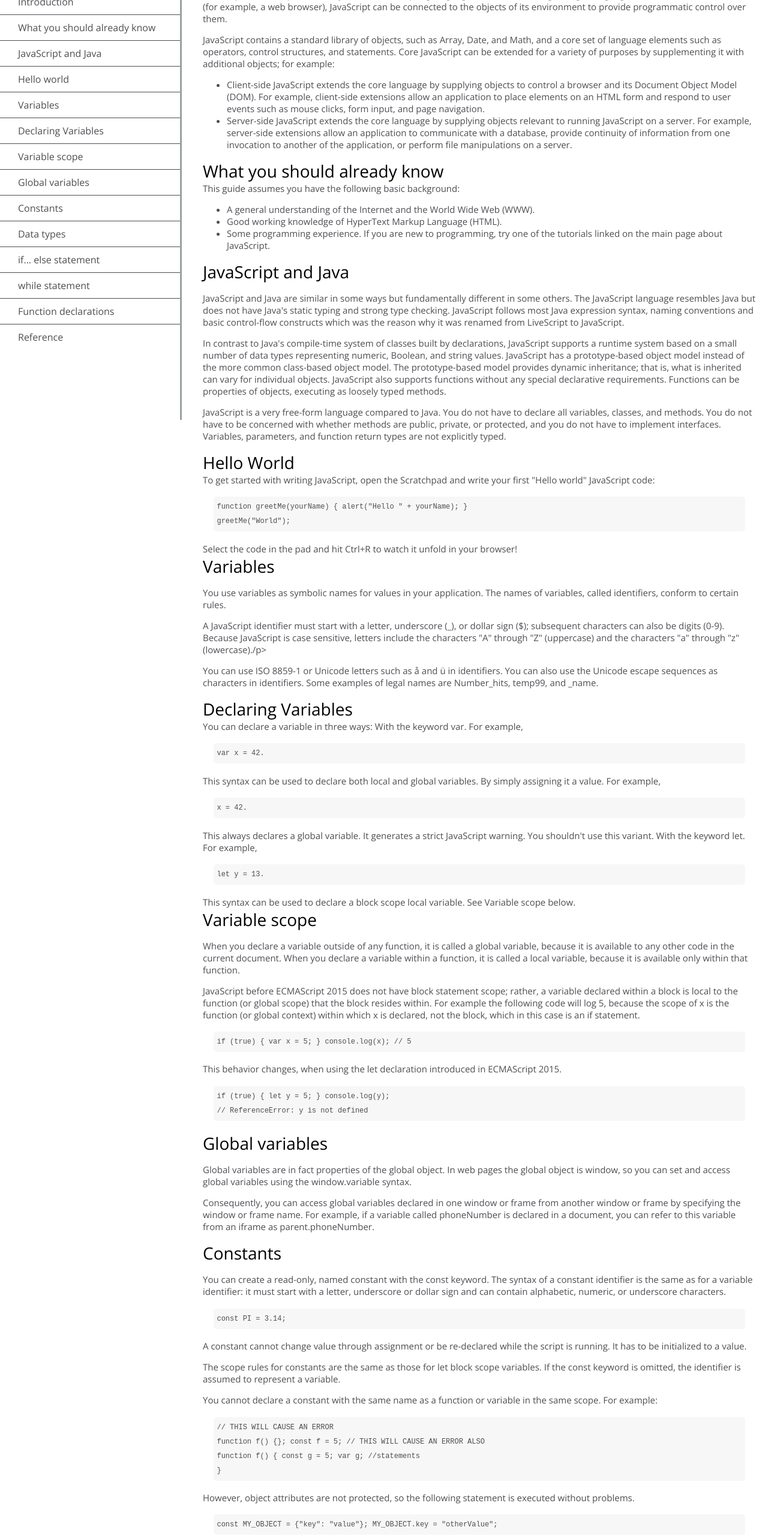
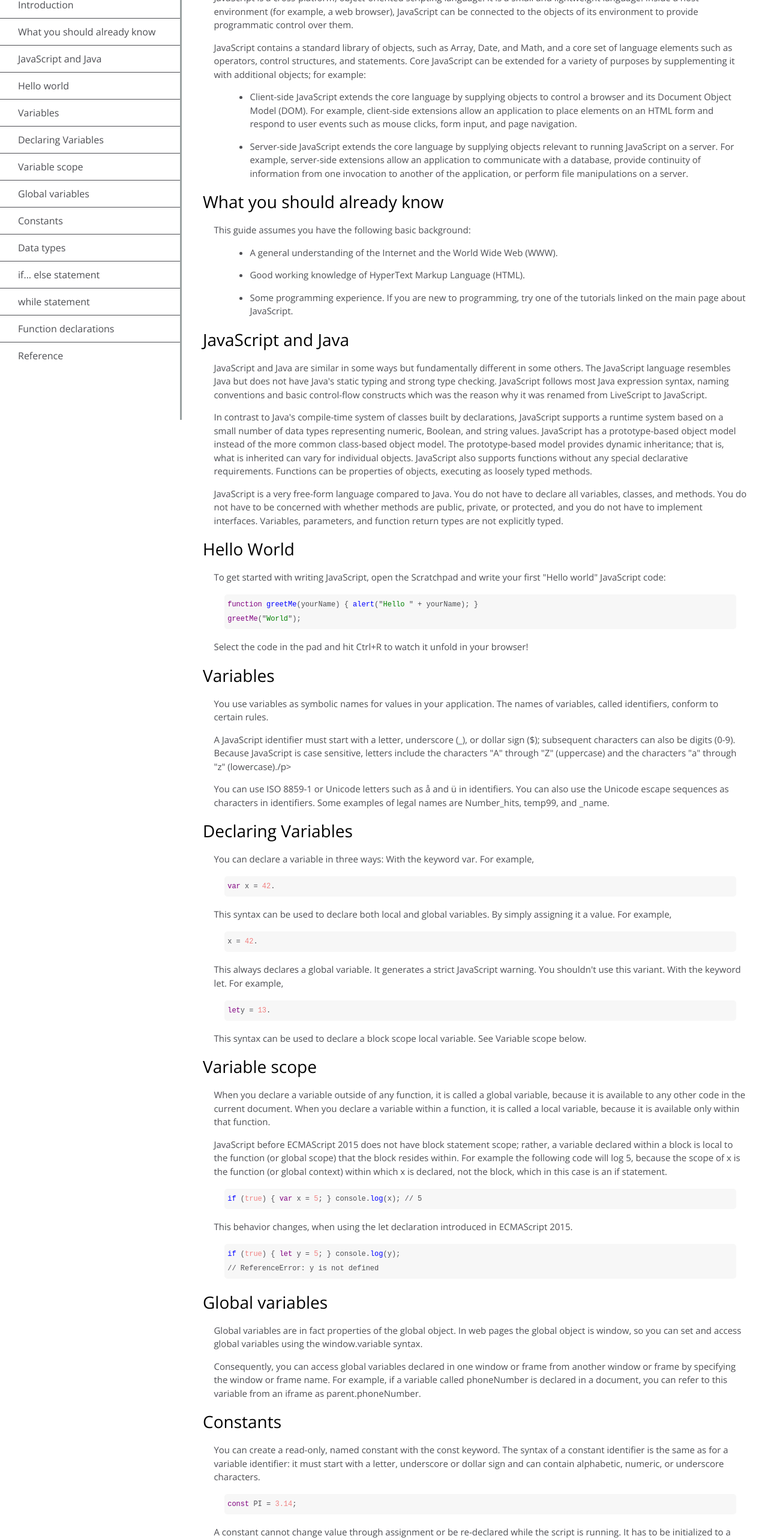
Before and after one commit to AitorSantaeugenia/freecodecamp-projects, a plain HTML site: page responsive-design-web-projects/project4/technical-documentation.html in a window 1280 px wide. Shown: the part 100-2666 px from the top of the page at 60% size. Drawn offline with nearby package versions, Linux system fonts and the light colour scheme.

Commit message:
project 4 done

```diff
--- a/responsive-design-web-projects/project4/style.css
+++ b/responsive-design-web-projects/project4/style.css
@@ -4,6 +4,7 @@ body{
     background-color: #ffffff;
     color: #4d4e53;
     font-family: 'Open Sans';
+    line-height: 1.5;
 }
 
 main{
@@ -65,3 +66,56 @@ main{
     margin: 2%;
     font-size: 12px;
 }
+
+
+.main-section > article{
+    margin-left:2%;
+}
+
+section li{
+    margin: 15px 0px 0px 20px;
+}
+
+section article{
+    margin: 15px;
+}
+
+.color-green{
+    color:green;
+}
+
+.color-purple{
+    color:purple;
+}
+
+.color-blue{
+    color:blue;
+}
+
+.color-lightred{
+    color:lightcoral;
+}
+
+@media (max-width: 640px) {
+    #navbar{
+        width: 100px;
+        min-width: 200px;
+    }
+    #navbar header{
+        font-size:20px;
+    }
+
+    #main-doc{
+        margin-left:200px;
+    }
+
+    section li {
+        margin: 0px;
+    }
+
+    section ul {
+        margin: 0px;
+        padding:0px;
+        padding-left:20px;
+    }
+}
--- a/responsive-design-web-projects/project4/technical-documentation.html
+++ b/responsive-design-web-projects/project4/technical-documentation.html
@@ -14,26 +14,26 @@
     <nav id="navbar">
         <header>JS Documentation</header>
         <ul>
-            <li><a class="nav-link" href="">Introduction</a></li>
-            <li><a class="nav-link" href="">What you should already know</a></li>
-            <li><a class="nav-link" href="">JavaScript and Java</a></li>
-            <li><a class="nav-link" href="">Hello world</a></li>
-            <li><a class="nav-link" href="">Variables</a></li>
-            <li><a class="nav-link" href="">Declaring Variables</a></li>
-            <li><a class="nav-link" href="">Variable scope</a></li>
-            <li><a class="nav-link" href="">Global variables</a></li>
-            <li><a class="nav-link" href="">Constants</a></li>
-            <li><a class="nav-link" href="">Data types</a></li>
-            <li><a class="nav-link" href="">if... else statement</a></li>
-            <li><a class="nav-link" href="">while statement</a></li>
-            <li><a class="nav-link" href="">Function declarations</a></li>
-            <li><a class="nav-link" href="">Reference</a></li>
+            <li><a class="nav-link" href="#Introduction">Introduction</a></li>
+            <li><a class="nav-link" href="#What_you_should_already_know">What you should already know</a></li>
+            <li><a class="nav-link" href="#JavaScript_and_Java">JavaScript and Java</a></li>
+            <li><a class="nav-link" href="#Hello_world">Hello world</a></li>
+            <li><a class="nav-link" href="#Variables">Variables</a></li>
+            <li><a class="nav-link" href="#Declaring_variables">Declaring Variables</a></li>
+            <li><a class="nav-link" href="#Variable_scope">Variable scope</a></li>
+            <li><a class="nav-link" href="#Global_variables">Global variables</a></li>
+            <li><a class="nav-link" href="#Constants">Constants</a></li>
+            <li><a class="nav-link" href="#Data_types">Data types</a></li>
+            <li><a class="nav-link" href="#IF..._ELSE_STATEMENT">if... else statement</a></li>
+            <li><a class="nav-link" href="#while_statement">while statement</a></li>
+            <li><a class="nav-link" href="#Function_declarations">Function declarations</a></li>
+            <li><a class="nav-link" href="#Reference">Reference</a></li>
         </ul>
     </nav>
 
     <!-- MAIN section -->
     <main id="main-doc">
-        <section class="main-section" id="introduction">
+        <section class="main-section" id="Introduction">
             <header>
                 Introduction
             </header>
@@ -63,20 +63,23 @@
             </article>
         </section>
 
-        <section class="main-section" id="what-you-should-already-know">
+        <section class="main-section" id="What_you_should_already_know">
             <header>
                 What you should already know
             </header>
+            <article>
                 This guide assumes you have the following basic background:
                 <ul>
                     <li>A general understanding of the Internet and the World Wide Web (WWW).</li>
                     <li>Good working knowledge of HyperText Markup Language (HTML).</li>
-                <li>Some programming experience. If you are new to programming, try one of the tutorials linked on the
+                    <li>Some programming experience. If you are new to programming, try one of the tutorials linked on
+                        the
                         main page about JavaScript.</li>
                 </ul>
+            </article>
         </section>
 
-        <section class="main-section" id="javascript-java">
+        <section class="main-section" id="JavaScript_and_Java">
             <header>
                 JavaScript and Java
             </header>
@@ -101,173 +104,210 @@
             </article>
         </section>
 
-        <section class="main-section" id="hello-world">
+        <section class="main-section" id="Hello_world">
             <header>
                 Hello World
             </header>
-            To get started with writing JavaScript, open the Scratchpad and write your first "Hello world" JavaScript
+            <article>
+                To get started with writing JavaScript, open the Scratchpad and write your first "Hello world"
+                JavaScript
                 code:
 
-            <code>function greetMe(yourName) { alert("Hello " + yourName); }
-                greetMe("World");</code>
+                <code><span class="color-purple">function</span> <span class="color-blue">greetMe</span>(yourName) { <span class="color-blue">alert</span>("<span class="color-green">Hello</span> " + yourName); }
+                    <span class="color-purple">greetMe</span>("<span class="color-green">World</span>");</code>
                 Select the code in the pad and hit Ctrl+R to watch it unfold in your browser!
+            </article>
         </section>
 
-        <section class="main-section" id="variables">
+        <section class="main-section" id="Variables">
             <header>
                 Variables
             </header>
+            <article>
                 <p>You use variables as symbolic names for values in your application. The names of variables, called
                     identifiers, conform to certain rules.</p>
                 <p>A JavaScript identifier must start with a letter, underscore (_), or dollar sign ($); subsequent
                     characters can also be digits (0-9). Because JavaScript is case sensitive, letters include the
                     characters "A" through "Z" (uppercase) and the characters "a" through "z" (lowercase)./p>
-            <p>You can use ISO 8859-1 or Unicode letters such as å and ü in identifiers. You can also use the Unicode
-                escape sequences as characters in identifiers. Some examples of legal names are Number_hits, temp99, and
+                <p>You can use ISO 8859-1 or Unicode letters such as å and ü in identifiers. You can also use the
+                    Unicode
+                    escape sequences as characters in identifiers. Some examples of legal names are Number_hits, temp99,
+                    and
                     _name.</p>
+            </article>
         </section>
 
-        <section class="main-section" id="declaring-variables">
+        <section class="main-section" id="Declaring_variables">
             <header>
                 Declaring Variables
             </header>
+            <article>
                 You can declare a variable in three ways:
                 With the keyword var. For example,
-            <code>var x = 42.</code>
+                <code><span class="color-purple">var</span> x = <span class="color-lightred">42</span>.</code>
                 This syntax can be used to declare both local and global variables.
                 By simply assigning it a value. For example,
-            <code>x = 42.</code>
+                <code>x = <span class="color-lightred">42</span>.</code>
                 This always declares a global variable. It generates a strict JavaScript warning. You shouldn't use this
                 variant.
                 With the keyword let. For example,
-            <code>let y = 13.</code>
+                <code><span class="color-purple">let</span>y = <span class="color-lightred">13</span>.</code>
                 This syntax can be used to declare a block scope local variable. See Variable scope below.
+            </article>
         </section>
 
-        <section class="main-section" id="variable-scope">
+        <section class="main-section" id="Variable_scope">
             <header>
                 Variable scope
             </header>
+            <article>
                 <p>When you declare a variable outside of any function, it is called a global variable, because it is
-                available to any other code in the current document. When you declare a variable within a function, it
+                    available to any other code in the current document. When you declare a variable within a function,
+                    it
                     is called a local variable, because it is available only within that function.</p>
-            <p>JavaScript before ECMAScript 2015 does not have block statement scope; rather, a variable declared within
+                <p>JavaScript before ECMAScript 2015 does not have block statement scope; rather, a variable declared
+                    within
                     a block is local to the function (or global scope) that the block resides within. For example the
-                following code will log 5, because the scope of x is the function (or global context) within which x is
+                    following code will log 5, because the scope of x is the function (or global context) within which x
+                    is
                     declared, not the block, which in this case is an if statement.</p>
-            <code>if (true) { var x = 5; } console.log(x); // 5</code>
+                <code><span class="color-blue">if</span> (<span class="color-lightred">true</span>) { <span class="color-purple">var</span> x = <span class="color-lightred">5</span>; } console.<span class="color-blue">log</span>(x); // 5</code>
                 This behavior changes, when using the let declaration introduced in ECMAScript 2015.
-            <code>if (true) { let y = 5; } console.log(y);
+                <code><span class="color-blue">if</span> (<span class="color-lightred">true</span>) { <span class="color-purple">let</span> y = <span class="color-lightred">5</span>; } console.<span class="color-blue">log</span>(y);
                 // ReferenceError: y is not defined</code>
+            </article>
         </section>
 
-        <section class="main-section" id="global-variables">
+        <section class="main-section" id="Global_variables">
             <header>
                 Global variables
             </header>
-            <p>Global variables are in fact properties of the global object. In web pages the global object is window,
+            <article>
+                <p>Global variables are in fact properties of the global object. In web pages the global object is
+                    window,
                     so you can set and access global variables using the window.variable syntax.</p>
                 <p>Consequently, you can access global variables declared in one window or frame from another window or
-                frame by specifying the window or frame name. For example, if a variable called phoneNumber is declared
+                    frame by specifying the window or frame name. For example, if a variable called phoneNumber is
+                    declared
                     in a document, you can refer to this variable from an iframe as parent.phoneNumber.</p>
+            </article>
         </section>
 
-        <section class="main-section" id="constants">
+        <section class="main-section" id="Constants">
             <header>
                 Constants
             </header>
-            <p>You can create a read-only, named constant with the const keyword. The syntax of a constant identifier is
-                the same as for a variable identifier: it must start with a letter, underscore or dollar sign and can
+            <article>
+                <p>You can create a read-only, named constant with the const keyword. The syntax of a constant
+                    identifier is
+                    the same as for a variable identifier: it must start with a letter, underscore or dollar sign and
+                    can
                     contain alphabetic, numeric, or underscore characters.</p>
-            <code>const PI = 3.14;</code>
-            <p>A constant cannot change value through assignment or be re-declared while the script is running. It has
+                <code><span class="color-purple">const</span> PI = <span class="color-lightred">3.14</span>;</code>
+                <p>A constant cannot change value through assignment or be re-declared while the script is running. It
+                    has
                     to be initialized to a value.</p>
-            <p>The scope rules for constants are the same as those for let block scope variables. If the const keyword
+                <p>The scope rules for constants are the same as those for let block scope variables. If the const
+                    keyword
                     is omitted, the identifier is assumed to represent a variable.</p>
                 <p>You cannot declare a constant with the same name as a function or variable in the same scope. For
                     example:</p>
                 <code>// THIS WILL CAUSE AN ERROR
-                function f() {}; const f = 5; // THIS WILL CAUSE AN ERROR ALSO
-                function f() { const g = 5; var g; //statements
+                    <span class="color-purple">function</span> <span class="color-blue">f</span>() {}; <span class="color-purple">const</span> f = <span class="color-lightred">5</span>; // THIS WILL CAUSE AN ERROR ALSO
+                        <span class="color-purple">function</span> <span class="color-blue">f</span>() { <span class="color-purple">const</span> g = <span class="color-lightred">5</span>;
+                        <span class="color-purple">var</span> g; //statements
                 }</code>
                 However, object attributes are not protected, so the following statement is executed without problems.
 
-            <code>const MY_OBJECT = {"key": "value"}; MY_OBJECT.key = "otherValue";</code>
+                <code><span class="color-purple">const</span> MY_OBJECT = {"key": "<span class="color-green">value</span>"}; MY_OBJECT.key = "<span class="color-green">otherValue</span>";</code>
+            </article>
         </section>
 
-        <section class="main-section" id="data-types">
+        <section class="main-section" id="Data_types">
             <header>
                 Data types
             </header>
+            <article>
                 The latest ECMAScript standard defines seven data types:
                 <ul>
                     <li>
                         <p>Six data types that are primitives:</p>
                         <ul>
                             <li>Boolean. true and false.</li>
-                        <li>null. A special keyword denoting a null value. Because JavaScript is case-sensitive, null is
+                            <li>null. A special keyword denoting a null value. Because JavaScript is case-sensitive,
+                                null is
                                 not the same as Null, NULL, or any other variant.</li>
                             <li>undefined. A top-level property whose value is undefined.</li>
                             <li>Number. 42 or 3.14159.</li>
                             <li>String. "Howdy"</li>
-                        <li>Symbol (new in ECMAScript 2015). A data type whose instances are unique and immutable.</li>
-                    </ul>
-                    <p>and Object</p>
+                            <li>Symbol (new in ECMAScript 2015). A data type whose instances are unique and immutable.
                             </li>
                         </ul>
-            <p>Although these data types are a relatively small amount, they enable you to perform useful functions with
+                    <li>
+                        <p> and Object</p>
+                    </li>
+                    </li>
+                </ul>
+                <p>Although these data types are a relatively small amount, they enable you to perform useful functions
+                    with
                     your applications. Objects and functions are the other fundamental elements in the language. You can
-                think of objects as named containers for values, and functions as procedures that your application can
+                    think of objects as named containers for values, and functions as procedures that your application
+                    can
                     perform.
                 </p>
+            </article>
         </section>
 
-        <section class="main-section" id="if-else-statement">
+        <section class="main-section" id="IF..._ELSE_STATEMENT">
             <header>
                 if... else statement
             </header>
+            <article>
                 Use the if statement to execute a statement if a logical condition is true. Use the optional else clause
                 to execute a statement if the condition is false. An if statement looks as follows:
-            <code>if (condition) { statement_1; } else { statement_2; }</code>
+                <code><span class="color-blue">if</span> (condition) { statement_1; } <span class="color-blue">else</span> { statement_2; }</code>
                 condition can be any expression that evaluates to true or false. See Boolean for an explanation of what
                 evaluates to true and false. If condition evaluates to true, statement_1 is executed; otherwise,
                 statement_2 is executed. statement_1 and statement_2 can be any statement, including further nested if
                 statements.
                 You may also compound the statements using else if to have multiple conditions tested in sequence, as
                 follows:
-            <code>if (condition_1) { statement_1; } else if (condition_2) { statement_2;
-            } else if (condition_n) { statement_n; } else { statement_last; }</code>
+                <code><span class="color-blue">if</span> (condition_1) { statement_1; } <span class="color-blue">else if</span> (condition_2) { statement_2;
+            } <span class="color-blue">else if</span> (condition_n) { statement_n; } <span class="color-blue">else</span> { statement_last; }</code>
                 In the case of multiple conditions only the first logical condition which evaluates to true will be
                 executed. To execute multiple statements, group them within a block statement ({ ... }) . In general,
                 it's good practice to always use block statements, especially when nesting if statements:
-            <code>if (condition) { statement_1_runs_if_condition_is_true;
-                statement_2_runs_if_condition_is_true; } else {
+                <code><span class="color-blue">if</span> (condition) { statement_1_runs_if_condition_is_true;
+                statement_2_runs_if_condition_is_true; } <span class="color-blue">else</span> {
                 statement_3_runs_if_condition_is_false;
                 statement_4_runs_if_condition_is_false; }</code>
                 It is advisable to not use simple assignments in a conditional expression, because the assignment can be
                 confused with equality when glancing over the code. For example, do not use the following code:
-            <code>if (x = y) { /* statements here */ }</code>
+                <code><span class="color-blue">if</span> (x = y) { /* statements here */ }</code>
                 If you need to use an assignment in a conditional expression, a common practice is to put additional
                 parentheses around the assignment. For example:
-            <code>if ((x = y)) { /* statements here */ }</code>
+                <code><span class="color-blue">if</span> ((x = y)) { /* statements here */ }</code>
+            </article>
         </section>
 
-        <section class="main-section" id="while-statement">
+        <section class="main-section" id="while_statement">
             <header>
                 while statement
             </header>
+            <article>
                 <p>A while statement executes its statements as long as a specified condition evaluates to true. A while
                     statement looks as follows:</p>
-            <code>while (condition) statement</code>
+                <code><span class="color-blue">while</span> (condition) statement</code>
                 <p>If the condition becomes false, statement within the loop stops executing and control passes to the
                     statement following the loop.</p>
                 <p>The condition test occurs before statement in the loop is executed. If the condition returns true,
-                statement is executed and the condition is tested again. If the condition returns false, execution stops
+                    statement is executed and the condition is tested again. If the condition returns false, execution
+                    stops
                     and control is passed to the statement following while.</p>
                 <p>To execute multiple statements, use a block statement ({ ... }) to group those statements.</p>
                 <p>Example:</p>
                 <p>The following while loop iterates as long as n is less than three:</p>
-            <code>var n = 0; var x = 0; while (n < 3) { n++; x += n; }</code>
+                <code><span class="color-purple">var</span> n = 0; <span class="color-purple">var</span> x = 0; <span class="color-blue">while</span> (n < 3) { n++; x += n; }</code>
                 <p>With each iteration, the loop increments n and adds that value to x. Therefore, x and n take on the
                     following values:</p>
                 <ul>
@@ -276,12 +316,14 @@
                     <li>After the third pass: n = 3 and x = 6</li>
                 </ul>
                 <p>After completing the third pass, the condition n < 3 is no longer true, so the loop terminates.</p>
+            </article>
         </section>
 
-        <section class="main-section" id="function-declarations">
+        <section class="main-section" id="Function_declarations">
             <header>
                 Function declarations
             </header>
+            <article>
                 A function definition (also called a function declaration, or function statement) consists of the
                 function keyword, followed by:
                 <ul>
@@ -290,23 +332,30 @@
                     <li>The JavaScript statements that define the function, enclosed in curly brackets, { }.</li>
                 </ul>
                 For example, the following code defines a simple function named square:
-            <code>function square(number) { return number * number; }</code>
-            <p>The function square takes one argument, called number. The function consists of one statement that says
+                <code><span class="color-purple">function</span> <span class="color-blue">square</span>(number) { <span class="color-blue">return</span> number * number; }</code>
+                <p>The function square takes one argument, called number. The function consists of one statement that
+                    says
                     to return the argument of the function (that is, number) multiplied by itself. The return statement
                     specifies the value returned by the function.</p>
-            <code>return number * number;</code>
+                <code><span class="color-blue">return</span> number * number;</code>
                 <p>Primitive parameters (such as a number) are passed to functions by value; the value is passed to the
-                function, but if the function changes the value of the parameter, this change is not reflected globally
+                    function, but if the function changes the value of the parameter, this change is not reflected
+                    globally
                     or in the calling function.</p>
+            </article>
         </section>
 
-        <section class="main-section" id="reference">
+        <section class="main-section" id="Reference">
             <header>
                 Reference
             </header>
+            <article>
                 <ul>
-                <li>All the documentation in this page is taken from <a>MDN</a></li>
+                    <li>All the documentation in this page is taken from <a
+                            href="https://developer.mozilla.org/en-US/docs/Web/JavaScript/Guide" target="_blank">MDN</a>
+                    </li>
                 </ul>
+            </article>
         </section>
 
     </main>
```
Also changed, not shown: README.md. Lines whose indentation alone changed are shown as unchanged.
